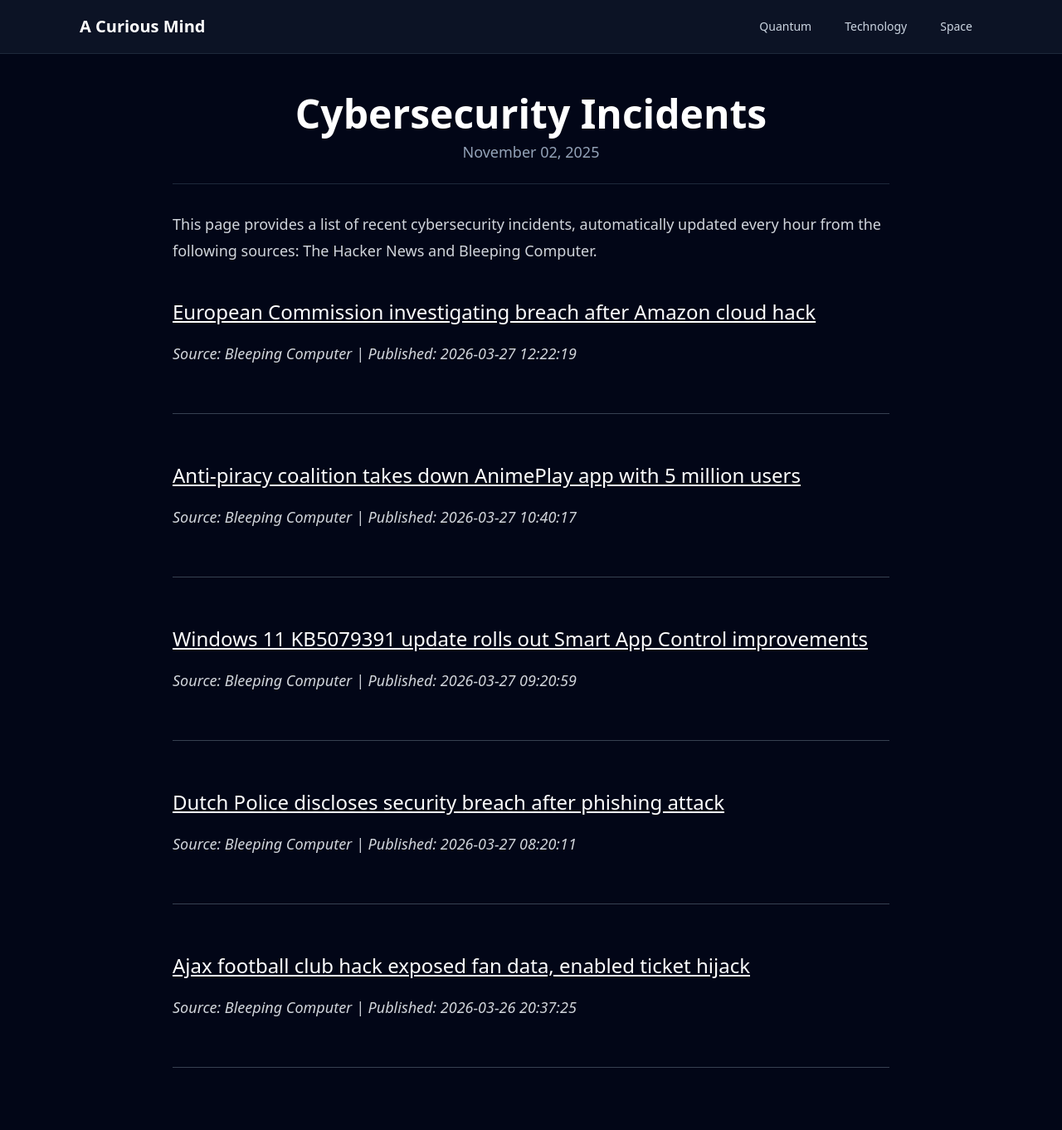
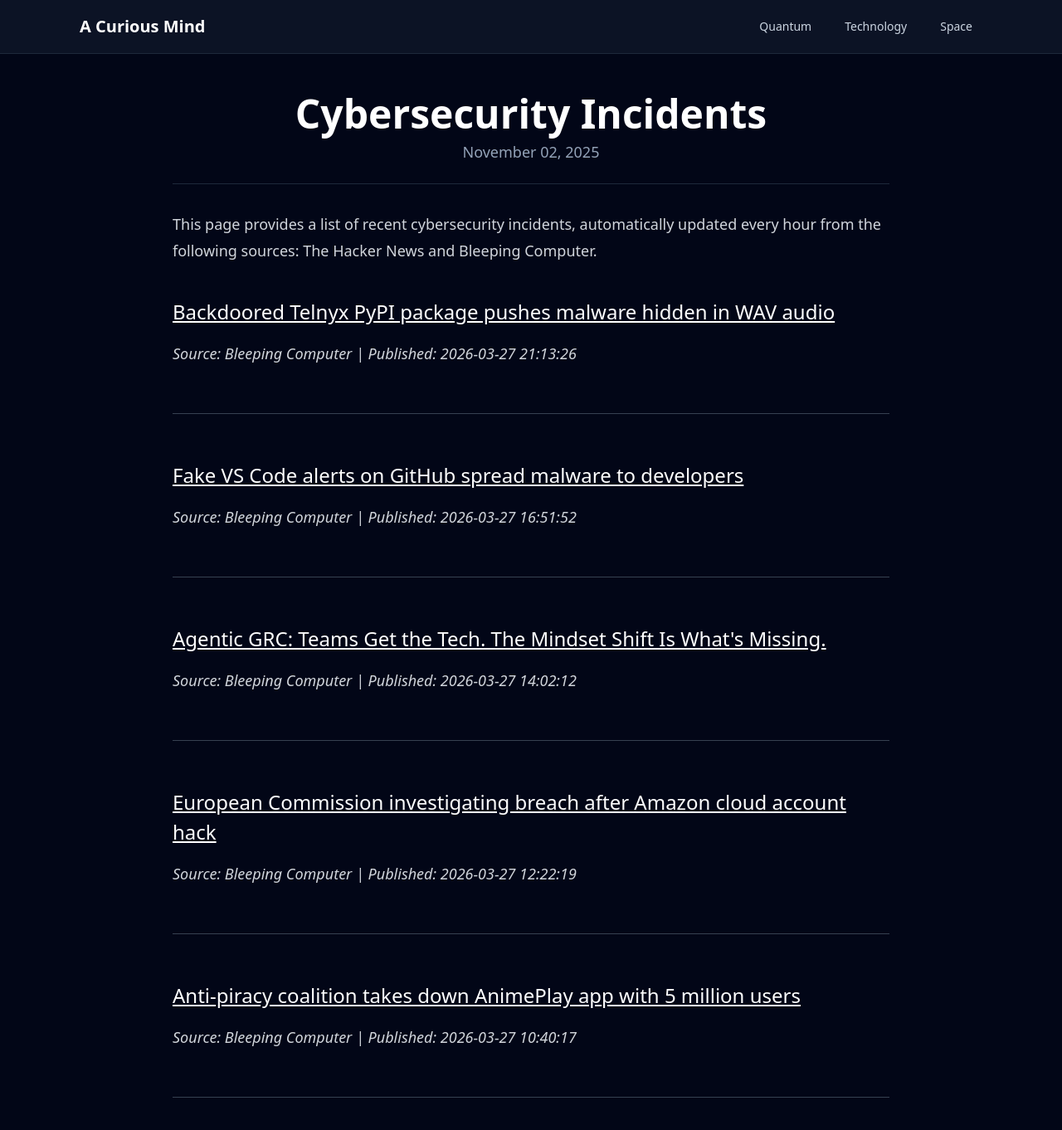
Before and after one commit to onehl7/onehl7.github.io, a Jekyll site: the page built from _posts/2025-11-02-cybersecurity-incidents.md, in a window 1280 px wide and 1400 px high. Shown: the top 1362 px of the window at 83% size. Built offline with Jekyll 4.4.1, drawn with Linux system fonts in a browser that asks for light colours; nearby versions of some CDN libraries.

Commit message:
Update news data

```diff
--- a/_data/news.json
+++ b/_data/news.json
@@ -1,8 +1,26 @@
 [
   {
     "source": "Bleeping Computer",
-    "title": "European Commission investigating breach after Amazon cloud hack",
-    "link": "https://www.bleepingcomputer.com/news/security/european-commission-investigating-breach-after-amazon-cloud-hack/",
+    "title": "Backdoored Telnyx PyPI package pushes malware hidden in WAV audio",
+    "link": "https://www.bleepingcomputer.com/news/security/backdoored-telnyx-pypi-package-pushes-malware-hidden-in-wav-audio/",
+    "published": "2026-03-27 21:13:26"
+  },
+  {
+    "source": "Bleeping Computer",
+    "title": "Fake VS Code alerts on GitHub spread malware to developers",
+    "link": "https://www.bleepingcomputer.com/news/security/fake-vs-code-alerts-on-github-spread-malware-to-developers/",
+    "published": "2026-03-27 16:51:52"
+  },
+  {
+    "source": "Bleeping Computer",
+    "title": "Agentic GRC: Teams Get the Tech. The Mindset Shift Is What's Missing.",
+    "link": "https://www.bleepingcomputer.com/news/security/agentic-grc-teams-get-the-tech-the-mindset-shift-is-whats-missing/",
+    "published": "2026-03-27 14:02:12"
+  },
+  {
+    "source": "Bleeping Computer",
+    "title": "European Commission investigating breach after Amazon cloud account hack",
+    "link": "https://www.bleepingcomputer.com/news/security/european-commission-investigating-breach-after-amazon-cloud-account-hack/",
     "published": "2026-03-27 12:22:19"
   },
   {
@@ -10,23 +28,5 @@
     "title": "Anti-piracy coalition takes down AnimePlay app with 5 million users",
     "link": "https://www.bleepingcomputer.com/news/security/anti-piracy-coalition-takes-down-animeplay-app-with-5-million-users/",
     "published": "2026-03-27 10:40:17"
-  },
-  {
-    "source": "Bleeping Computer",
-    "title": "Windows 11 KB5079391 update rolls out Smart App Control improvements",
-    "link": "https://www.bleepingcomputer.com/news/microsoft/windows-11-kb5079391-update-rolls-out-smart-app-control-improvements/",
-    "published": "2026-03-27 09:20:59"
-  },
-  {
-    "source": "Bleeping Computer",
-    "title": "Dutch Police discloses security breach after phishing attack",
-    "link": "https://www.bleepingcomputer.com/news/security/dutch-police-discloses-security-breach-after-phishing-attack/",
-    "published": "2026-03-27 08:20:11"
-  },
-  {
-    "source": "Bleeping Computer",
-    "title": "Ajax football club hack exposed fan data, enabled ticket hijack",
-    "link": "https://www.bleepingcomputer.com/news/security/ajax-football-club-hack-exposed-fan-data-enabled-ticket-hijack/",
-    "published": "2026-03-26 20:37:25"
   }
 ]
```
